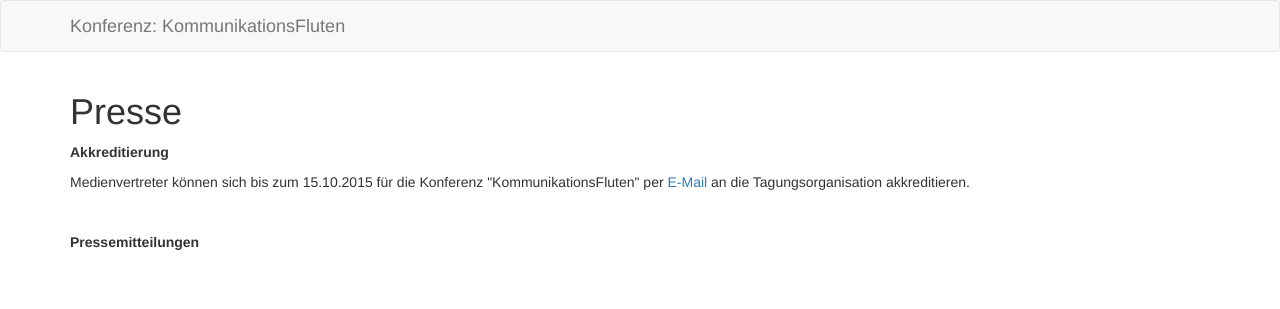
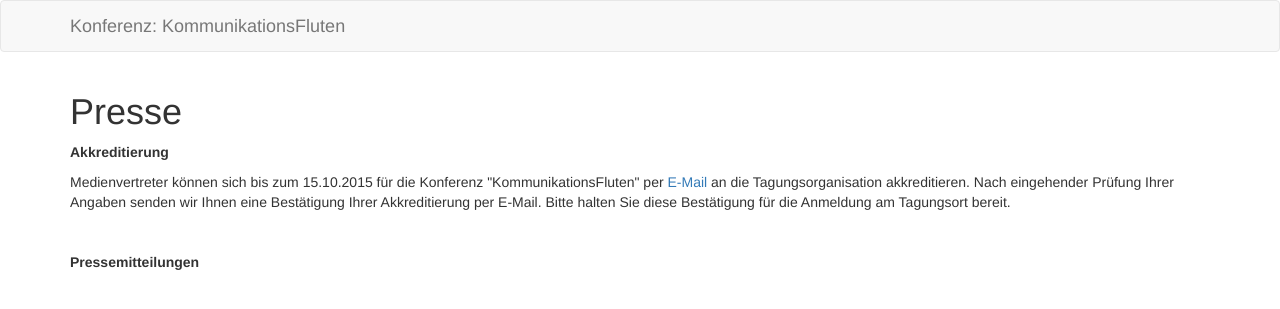
Before and after one commit to susedev/test, a Jekyll site: the page built from presse.html, in a window 1280 px wide. Shown: the top 309 px of the page. Built offline with Jekyll 4.4.1, drawn with Linux system fonts in a browser that asks for light colours.

Commit message:
Edit from JekyllCMS

```diff
--- a/presse.html
+++ b/presse.html
@@ -3,7 +3,7 @@ title: Presse
 ---
 <p><strong>Akkreditierung</strong></p>
 
-<p>Medienvertreter k&ouml;nnen sich bis zum 15.10.2015 f&uuml;r die Konferenz &quot;KommunikationsFluten&quot; per<a href="mailto:ode@eijc.de?subject=Akkreditierung%20%22KommunikationsFluten%22"> E-Mail</a> an die Tagungsorganisation akkreditieren.</p>
+<p>Medienvertreter k&ouml;nnen sich bis zum 15.10.2015 f&uuml;r die Konferenz &quot;KommunikationsFluten&quot; per<a href="mailto:ode@eijc.de?subject=Akkreditierung%20%22KommunikationsFluten%22"> E-Mail</a> an die Tagungsorganisation akkreditieren. Nach eingehender Pr&uuml;fung Ihrer Angaben senden wir Ihnen eine Best&auml;tigung Ihrer Akkreditierung per E-Mail. Bitte halten Sie diese Best&auml;tigung f&uuml;r die Anmeldung am Tagungsort bereit.</p>
 
 <p>&nbsp;</p>
 
```
